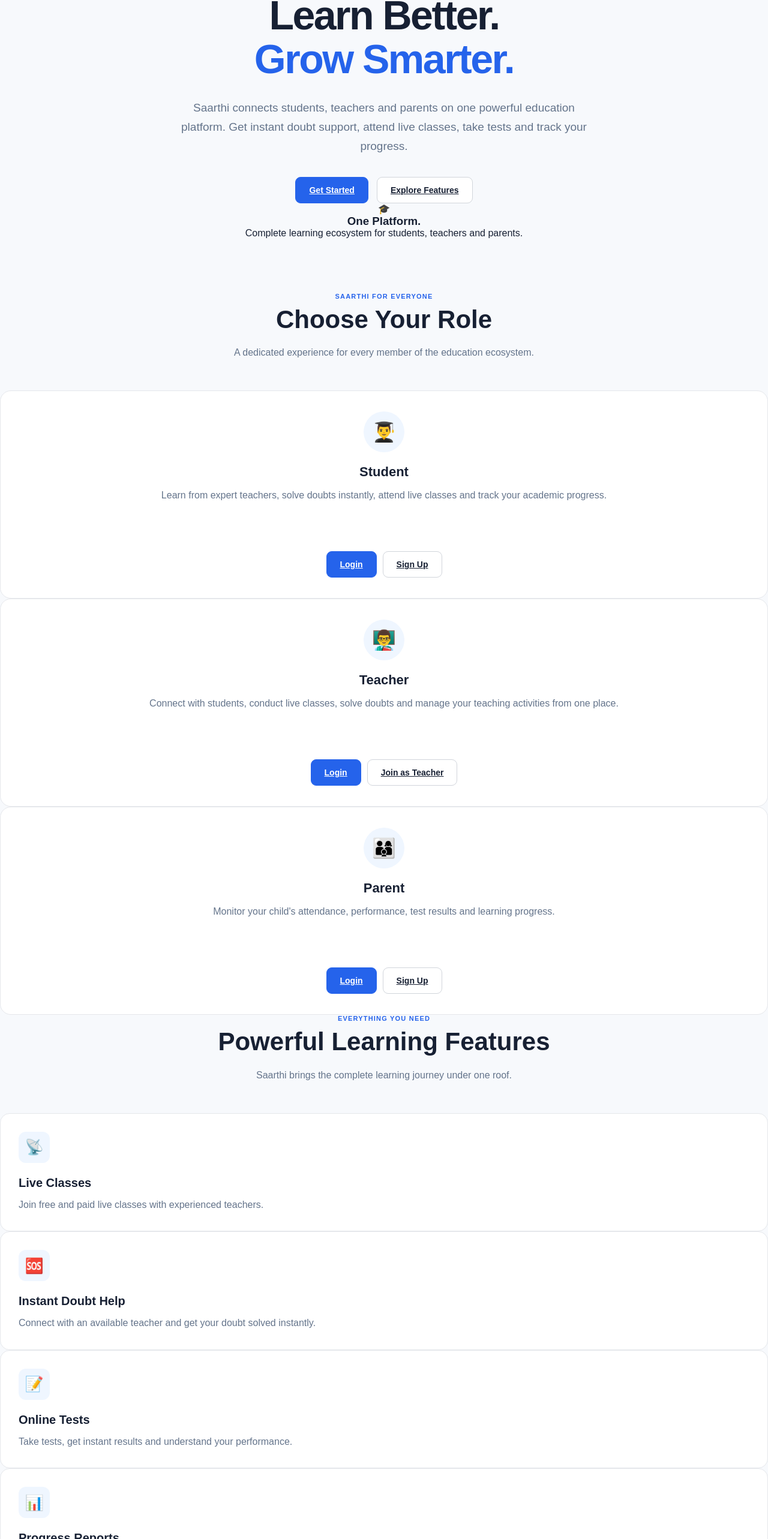
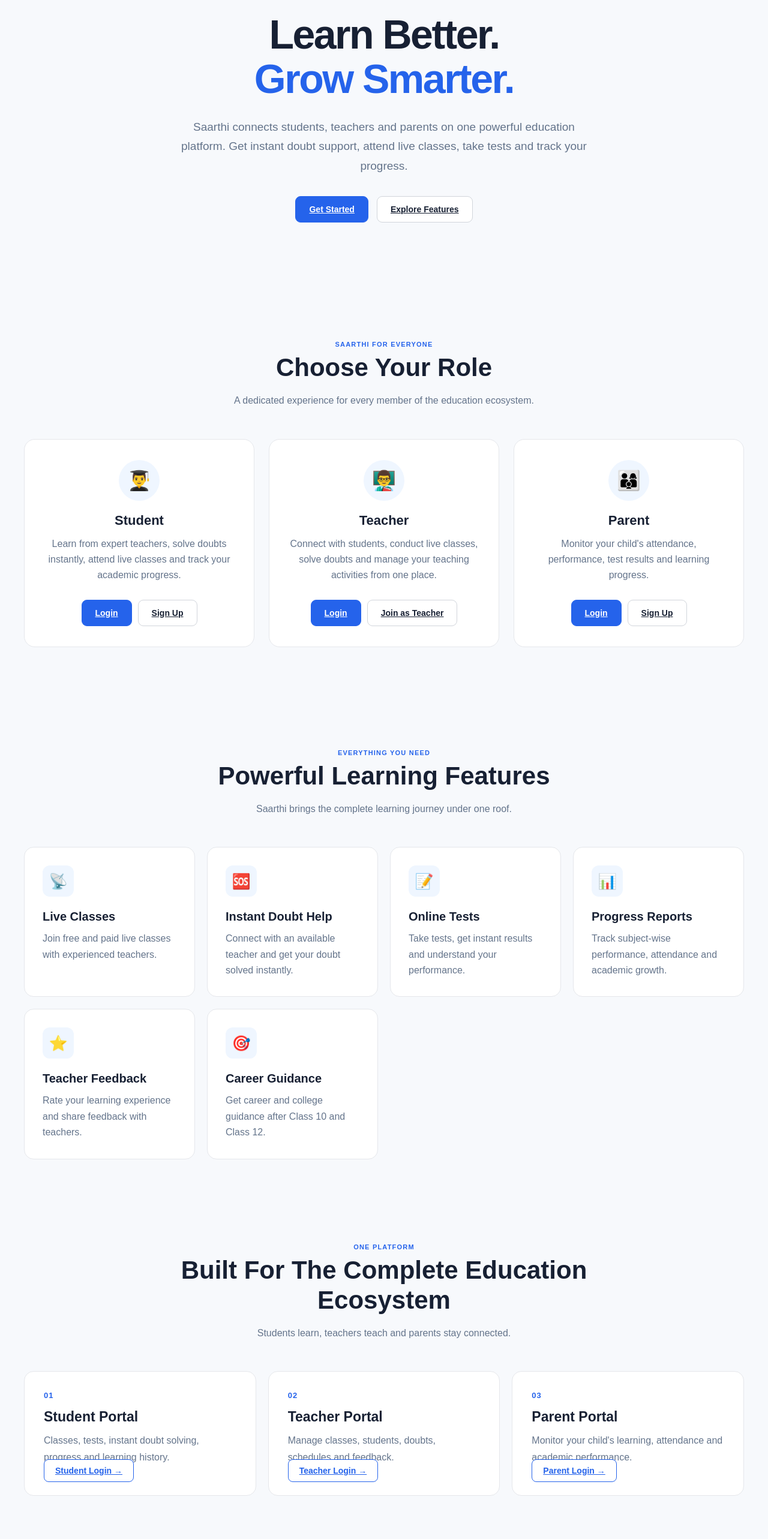
Before and after one commit to editexpresscode/saarthi-education-online, a React (Vite) app: page / in a window 1280 px wide. Shown: the part 207-2773 px from the top of the page at 60% size. Built offline with nearby package versions, Linux system fonts and the light colour scheme.

Commit message:
Update Home.jsx

```diff
--- a/Home.jsx
+++ b/Home.jsx
@@ -12,23 +12,24 @@
 
       <nav className="navbar">
 
-        <div className="nav-container">
+        <div className="navbar-container">
 
           <a href="/" className="logo">
-            <span>SAARTHI</span>
-            <small>Education Online</small>
+            <span className="logo-main">
+              SAARTHI
+            </span>
+
+            <span className="logo-sub">
+              Education Online
+            </span>
           </a>
 
-          <button
-            className="mobile-menu-btn"
-            onClick={() => setMenuOpen(!menuOpen)}
-          >
-            ☰
-          </button>
 
-          <div className={`nav-links ${menuOpen ? 'active' : ''}`}>
+          <div className="nav-links">
 
-            <a href="/">Home</a>
+            <a href="/">
+              Home
+            </a>
 
             <a href="#live-classes">
               Live Classes
@@ -42,16 +43,23 @@
               Career Guidance
             </a>
 
-            {/* IMPORTANT:
-                Navbar Login goes to role selection */}
+            {/* Navbar Login = Role Selection */}
             <a
               href="/login"
-              className="nav-login-btn"
+              className="login-btn"
             >
               Login
             </a>
 
           </div>
+
+
+          <button
+            className="menu-btn"
+            onClick={() => setMenuOpen(!menuOpen)}
+          >
+            ☰
+          </button>
 
         </div>
 
@@ -59,14 +67,64 @@
 
 
       {/* =========================
-          HERO SECTION
+          MOBILE MENU
+      ========================= */}
+
+      {menuOpen && (
+        <div
+          style={{
+            position: 'absolute',
+            top: '65px',
+            right: '15px',
+            background: 'white',
+            padding: '15px',
+            borderRadius: '10px',
+            boxShadow: '0 10px 30px rgba(0,0,0,0.12)',
+            zIndex: 200
+          }}
+        >
+
+          <div
+            style={{
+              display: 'flex',
+              flexDirection: 'column',
+              gap: '12px'
+            }}
+          >
+
+            <a href="/">
+              Home
+            </a>
+
+            <a href="#live-classes">
+              Live Classes
+            </a>
+
+            <a href="#tests">
+              Tests
+            </a>
+
+            <a href="#career">
+              Career Guidance
+            </a>
+
+            <a href="/login">
+              Login
+            </a>
+
+          </div>
+
+        </div>
+      )}
+
+
+      {/* =========================
+          HERO
       ========================= */}
 
       <section className="hero">
 
         <div className="hero-content">
-
-          <div className="hero-text">
 
           <p className="hero-label">
             YOUR COMPLETE EDUCATION PARTNER
@@ -74,16 +132,18 @@
 
           <h1>
             Learn Better.
-              <br />
-              <span>Grow Smarter.</span>
+            <span>
+              Grow Smarter.
+            </span>
           </h1>
 
           <p className="hero-description">
             Saarthi connects students, teachers and parents
-              on one powerful education platform.
-              Get instant doubt support, attend live classes,
-              take tests and track your progress.
+            on one powerful education platform. Get instant
+            doubt support, attend live classes, take tests
+            and track your progress.
           </p>
+
 
           <div className="hero-buttons">
 
@@ -105,30 +165,6 @@
 
         </div>
 
-
-          <div className="hero-visual">
-
-            <div className="hero-card">
-
-              <div className="hero-card-icon">
-                🎓
-              </div>
-
-              <h3>
-                One Platform.
-              </h3>
-
-              <p>
-                Complete learning ecosystem
-                for students, teachers and parents.
-              </p>
-
-            </div>
-
-          </div>
-
-        </div>
-
       </section>
 
 
@@ -136,7 +172,7 @@
           ROLE SECTION
       ========================= */}
 
-      <section className="roles-section">
+      <section className="role-section">
 
         <div className="section-heading">
 
@@ -156,12 +192,10 @@
         </div>
 
 
-        <div className="roles-grid">
+        <div className="role-grid">
 
 
-          {/* =====================
-              STUDENT
-          ===================== */}
+          {/* STUDENT */}
 
           <div className="role-card">
 
@@ -201,9 +235,7 @@
           </div>
 
 
-          {/* =====================
-              TEACHER
-          ===================== */}
+          {/* TEACHER */}
 
           <div className="role-card">
 
@@ -243,9 +275,7 @@
           </div>
 
 
-          {/* =====================
-              PARENT
-          ===================== */}
+          {/* PARENT */}
 
           <div className="role-card">
 
@@ -293,7 +323,7 @@
       ========================= */}
 
       <section
-        className="features-section"
+        className="features"
         id="features"
       >
 
@@ -315,7 +345,8 @@
         </div>
 
 
-        <div className="features-grid">
+        <div className="feature-grid">
+
 
           <div className="feature-card">
 
@@ -436,11 +467,11 @@
 
 
       {/* =========================
-          LIVE CLASSES
+          USER PORTALS
       ========================= */}
 
       <section
-        className="portal-section"
+        className="users-section"
         id="live-classes"
       >
 
@@ -463,12 +494,15 @@
         </div>
 
 
-        <div className="portal-grid">
+        <div className="user-grid">
 
-          <div className="portal-card">
 
-            <div className="portal-icon">
-              👨‍🎓
+          {/* STUDENT PORTAL */}
+
+          <div className="user-card">
+
+            <div className="user-number">
+              01
             </div>
 
             <h3>
@@ -482,7 +516,7 @@
 
             <a
               href="/login/student"
-              className="portal-link"
+              className="card-btn"
             >
               Student Login →
             </a>
@@ -490,10 +524,12 @@
           </div>
 
 
-          <div className="portal-card">
+          {/* TEACHER PORTAL */}
 
-            <div className="portal-icon">
-              👨‍🏫
+          <div className="user-card">
+
+            <div className="user-number">
+              02
             </div>
 
             <h3>
@@ -507,7 +543,7 @@
 
             <a
               href="/login/teacher"
-              className="portal-link"
+              className="card-btn"
             >
               Teacher Login →
             </a>
@@ -515,10 +551,12 @@
           </div>
 
 
-          <div className="portal-card">
+          {/* PARENT PORTAL */}
 
-            <div className="portal-icon">
-              👨‍👩‍👦
+          <div className="user-card">
+
+            <div className="user-number">
+              03
             </div>
 
             <h3>
@@ -532,7 +570,7 @@
 
             <a
               href="/login/parent"
-              className="portal-link"
+              className="card-btn"
             >
               Parent Login →
             </a>
@@ -585,7 +623,7 @@
 
       <footer className="footer">
 
-        <div className="footer-content">
+        <div className="footer-container">
 
           <div className="footer-brand">
 
@@ -597,20 +635,10 @@
               Education Online
             </p>
 
-            <span>
-              Your complete education partner.
-            </span>
-
           </div>
 
 
           <div className="footer-links">
-
-            <div>
-
-              <h4>
-                Platform
-              </h4>
 
             <a href="#live-classes">
               Live Classes
@@ -624,15 +652,6 @@
               Career Guidance
             </a>
 
-            </div>
-
-
-            <div>
-
-              <h4>
-                Portals
-              </h4>
-
             <a href="/login/student">
               Student
             </a>
@@ -644,8 +663,6 @@
             <a href="/login/parent">
               Parent
             </a>
-
-            </div>
 
           </div>
 
```
Lines whose indentation alone changed are shown as unchanged.
